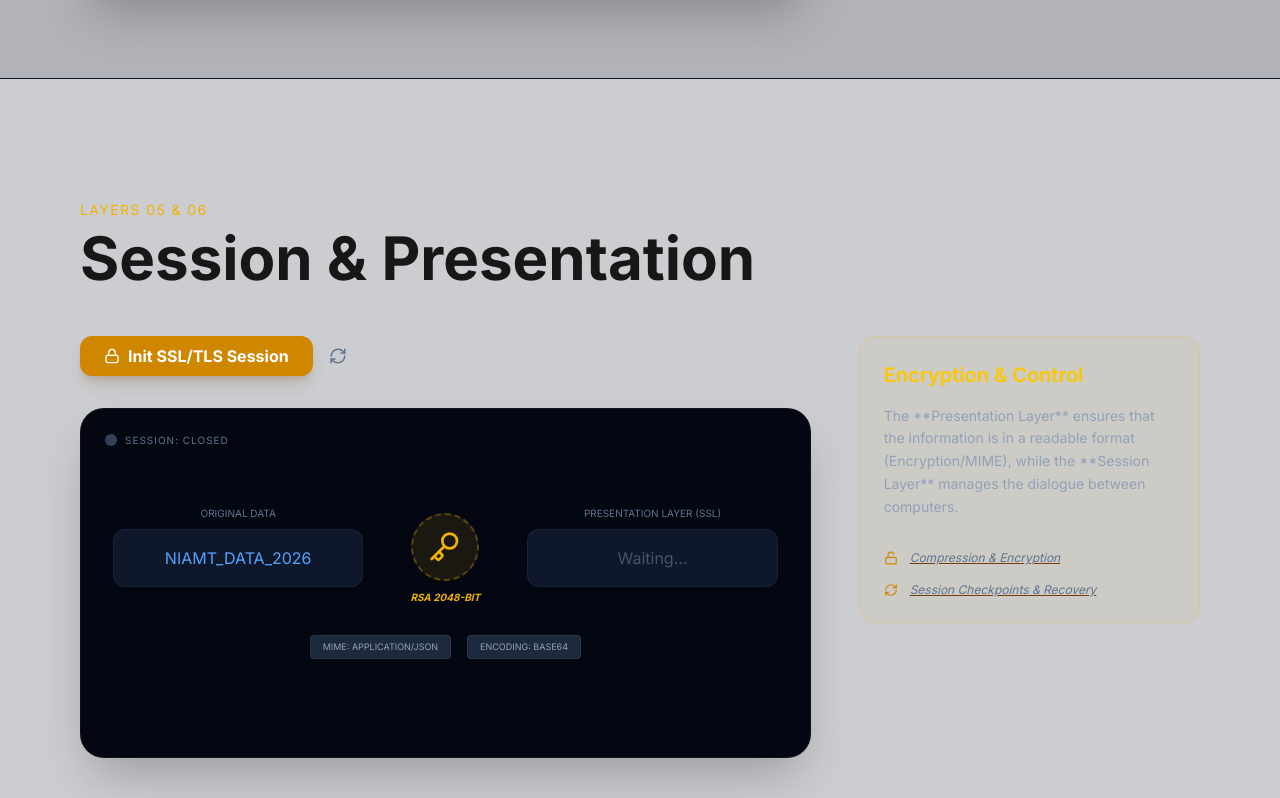
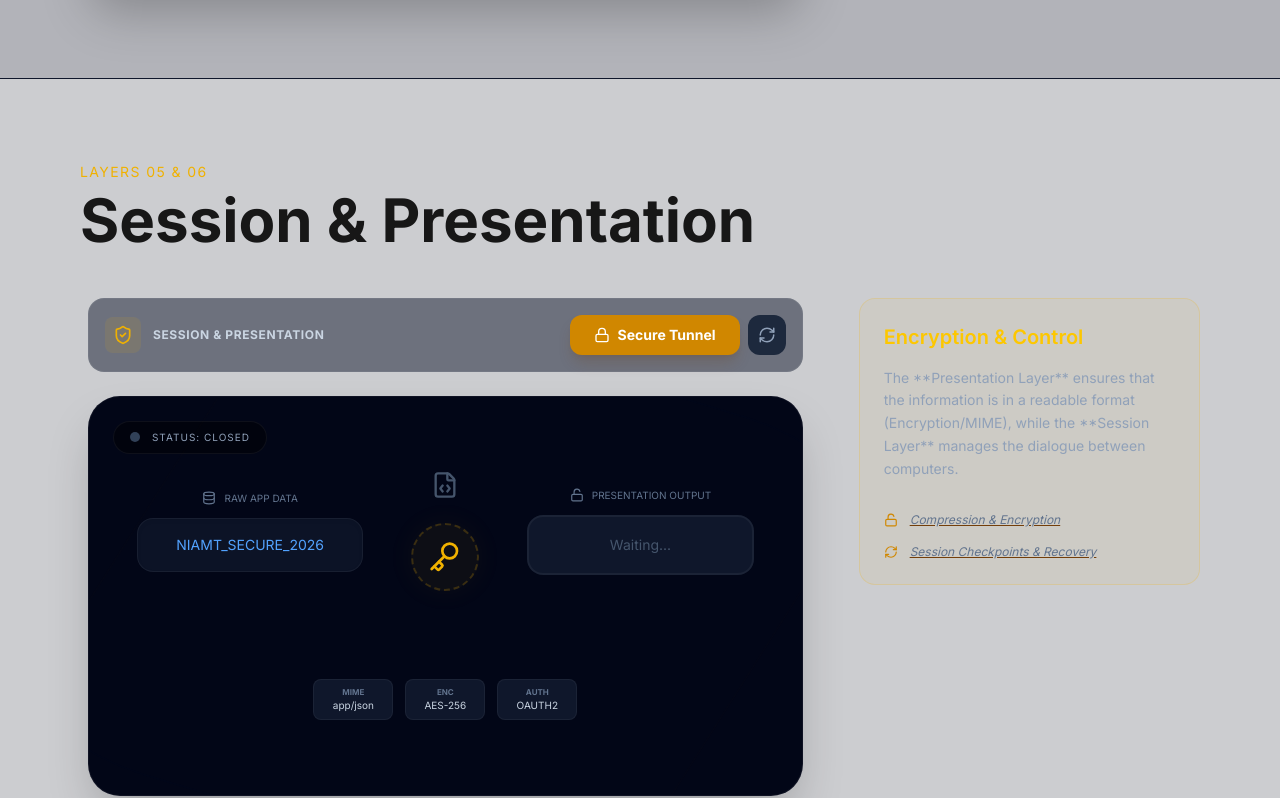
Before and after one commit to Snehil7903/net-sim, a Next.js app: page / in a window 1280 px wide. Shown: the part 4229-5027 px from the top of the page. Built offline with nearby package versions, Linux system fonts and the light colour scheme.

Commit message:
Improve session layer

```diff
--- a/components/SessionPresentation.tsx
+++ b/components/SessionPresentation.tsx
@@ -1,90 +1,148 @@
 "use client";
-import { useState } from 'react';
+import { useState, useRef } from 'react';
 import gsap from 'gsap';
-import { Lock, Unlock, RefreshCw, Key } from 'lucide-react';
+import { Lock, Unlock, RefreshCw, Key, ShieldCheck, Database, FileCode } from 'lucide-react';
 
 export default function SessionPresentation() {
   const [isEncrypted, setIsEncrypted] = useState(false);
-  const [sessionActive, setSessionActive] = useState(false);
-  const [text, setText] = useState("NIAMT_DATA_2026");
+  const [isFormatted, setIsFormatted] = useState(false);
+  const [sessionStatus, setSessionStatus] = useState('Closed');
+  const [text] = useState("NIAMT_SECURE_2026");
+  const containerRef = useRef(null);
 
-  const startSecureSession = () => {
+  const startSequence = () => {
     const tl = gsap.timeline();
+    reset();
 
-    // 1. Session Layer: Negotiation
-    setSessionActive(true);
-    tl.to(".session-indicator", { backgroundColor: "#facc15", scale: 1.2, duration: 0.3 });
+    // 1. Session Layer: Negotiation (Yellow)
+    setSessionStatus('Negotiating...');
+    tl.to(".session-indicator", { backgroundColor: "#facc15", scale: 1.5, duration: 0.4 });
+    tl.fromTo(".session-log", { opacity: 0, y: 10 }, { opacity: 1, y: 0, duration: 0.3 });
 
-    // 2. Presentation Layer: Encryption
-    tl.to(".encryption-gear", { rotate: 360, duration: 1, ease: "power2.inOut" });
-    tl.call(() => setIsEncrypted(true));
+    // 2. Presentation Layer: Formatting/Compression (Blue)
+    tl.to(".status-text", { textContent: "Formatting MIME...", duration: 0.5 });
+    tl.to(".data-source", { scale: 0.9, opacity: 0.5, duration: 0.4 });
+    tl.call(() => setIsFormatted(true));
+    tl.to(".format-icon", { rotate: 180, color: "#60a5fa", duration: 0.5 });
 
-    // 3. Complete
+    // 3. Presentation Layer: Encryption (Gold)
+    tl.to(".encryption-gear", { rotate: 360, scale: 1.2, duration: 1, ease: "back.inOut(1.7)" });
+    tl.call(() => {
+      setIsEncrypted(true);
+      setSessionStatus('Active');
+    });
+
+    // 4. Final: Session Established
     tl.to(".session-indicator", { backgroundColor: "#22c55e", scale: 1, duration: 0.3 });
+    tl.to(".status-text", { textContent: "TLS 1.3 Tunnel Established", color: "#22c55e", duration: 0.5 });
   };
 
   const reset = () => {
     setIsEncrypted(false);
-    setSessionActive(false);
-    gsap.set(".encryption-gear", { rotate: 0 });
+    setIsFormatted(false);
+    setSessionStatus('Closed');
+    gsap.set(".encryption-gear", { rotate: 0, scale: 1 });
+    gsap.set(".format-icon", { rotate: 0, color: "#475569" });
+    gsap.set(".data-source", { scale: 1, opacity: 1 });
   };
 
   return (
-    <div className="space-y-8">
-      <div className="flex gap-4">
-        <button
-          onClick={startSecureSession}
-          className="bg-yellow-600 hover:bg-yellow-500 text-white px-6 py-2 rounded-xl flex items-center gap-2 transition-all font-bold shadow-lg shadow-yellow-900/20"
-        >
-          <Lock size={16} /> Init SSL/TLS Session
-        </button>
-        <button onClick={reset} className="text-slate-500 hover:text-white transition-colors">
-          <RefreshCw size={18} />
-        </button>
+    <div className="space-y-6 w-full max-w-5xl mx-auto px-2">
+      {/* Controls */}
+      <div className="flex flex-col md:flex-row justify-between items-center gap-4 bg-slate-900/50 p-4 rounded-2xl border border-white/5">
+        <div className="flex items-center gap-3">
+          <div className="p-2 bg-yellow-500/10 rounded-lg">
+            <ShieldCheck className="text-yellow-500" size={20} />
+          </div>
+          <p className="text-xs font-bold uppercase tracking-wider text-slate-300">Session & Presentation</p>
+        </div>
+
+        <div className="flex gap-2 w-full md:w-auto">
+          <button
+            onClick={startSequence}
+            className="flex-1 md:flex-none bg-yellow-600 hover:bg-yellow-500 text-white px-6 py-2.5 rounded-xl flex items-center justify-center gap-2 transition-all font-bold text-sm shadow-lg shadow-yellow-900/20"
+          >
+            <Lock size={16} /> Secure Tunnel
+          </button>
+          <button onClick={reset} className="p-2.5 bg-slate-800 rounded-xl hover:bg-slate-700 text-slate-400">
+            <RefreshCw size={18} />
+          </button>
+        </div>
       </div>
 
-      <div className="relative bg-[#030712] rounded-3xl border border-white/5 p-8 min-h-[350px] flex flex-col items-center justify-center overflow-hidden shadow-2xl">
+      <div ref={containerRef} className="relative bg-[#020617] rounded-[2rem] border border-white/5 p-6 md:p-12 min-h-[500px] md:min-h-[400px] flex flex-col items-center justify-center overflow-hidden shadow-2xl">
 
-        {/* Session Status Bubble */}
-        <div className="absolute top-6 left-6 flex items-center gap-2">
-          <div className={`session-indicator w-3 h-3 rounded-full bg-slate-700 transition-colors duration-500`} />
-          <span className="text-[10px] font-mono text-slate-500 uppercase tracking-widest">
-            {sessionActive ? 'Session: Active (ID: #8821)' : 'Session: Closed'}
+        {/* Session Badge */}
+        <div className="absolute top-6 left-6 flex items-center gap-3 bg-black/40 px-4 py-2 rounded-full border border-white/5">
+          <div className="session-indicator w-2.5 h-2.5 rounded-full bg-slate-700" />
+          <span className="text-[10px] font-mono text-slate-400 uppercase tracking-widest whitespace-nowrap">
+            Status: {sessionStatus}
           </span>
         </div>
 
-        <div className="flex flex-col md:flex-row items-center gap-12 w-full max-w-2xl">
-          {/* Plain Text (Application Source) */}
-          <div className="flex-1 text-center">
-            <p className="text-[10px] text-slate-500 mb-2 font-mono uppercase">Original Data</p>
-            <div className="p-4 bg-slate-900 border border-white/5 rounded-xl font-mono text-blue-400">
+        {/* The Pipeline */}
+        <div className="flex flex-col md:flex-row items-center gap-8 md:gap-12 w-full max-w-4xl relative z-10">
+
+          {/* Step 1: Raw Data */}
+          <div className="data-source flex-1 w-full text-center">
+            <div className="flex items-center justify-center gap-2 mb-3">
+              <Database size={14} className="text-slate-500" />
+              <p className="text-[10px] text-slate-500 font-mono uppercase">Raw App Data</p>
+            </div>
+            <div className="p-4 bg-slate-900/80 border border-white/5 rounded-2xl font-mono text-blue-400 text-sm shadow-inner">
               {text}
             </div>
           </div>
 
-          {/* Encryption Engine */}
-          <div className="relative">
-            <div className="encryption-gear p-4 rounded-full bg-yellow-500/10 border-2 border-dashed border-yellow-500/30">
+          {/* Transformation Center (Mobile Vertical / Desktop Horizontal) */}
+          <div className="flex flex-row md:flex-col items-center gap-6 py-4 md:py-0">
+            <div className="format-icon text-slate-600 transition-colors">
+              <FileCode size={28} />
+            </div>
+            <div className="encryption-gear p-4 rounded-full bg-yellow-500/5 border-2 border-dashed border-yellow-500/20 shadow-[0_0_30px_rgba(234,179,8,0.05)]">
               <Key size={32} className="text-yellow-500" />
-            </div>
-            <div className="absolute -bottom-6 left-1/2 -translate-x-1/2 whitespace-nowrap text-[10px] font-bold text-yellow-500 uppercase italic">
-              RSA 2048-bit
             </div>
           </div>
 
-          {/* Formatted Data (Presentation Output) */}
-          <div className="flex-1 text-center">
-            <p className="text-[10px] text-slate-500 mb-2 font-mono uppercase">Presentation Layer (SSL)</p>
-            <div className={`p-4 border transition-all duration-500 rounded-xl font-mono truncate ${isEncrypted ? 'bg-yellow-500/10 border-yellow-500/50 text-yellow-200' : 'bg-slate-900 border-white/5 text-slate-600'}`}>
-              {isEncrypted ? 'Ø×²À79!$#æ' : 'Waiting...'}
+          {/* Step 2: Formatted & Encrypted */}
+          <div className="flex-1 w-full text-center">
+            <div className="flex items-center justify-center gap-2 mb-3">
+              <Unlock size={14} className={isEncrypted ? "text-yellow-500" : "text-slate-500"} />
+              <p className="text-[10px] text-slate-500 font-mono uppercase">Presentation Output</p>
+            </div>
+            <div className={`p-4 border-2 transition-all duration-700 rounded-2xl font-mono text-sm break-all min-h-[60px] flex items-center justify-center ${
+              isEncrypted
+              ? 'bg-yellow-500/10 border-yellow-500/40 text-yellow-200 shadow-[0_0_20px_rgba(234,179,8,0.1)]'
+              : 'bg-slate-900 border-white/5 text-slate-600'
+            }`}>
+              {isEncrypted ? '0xEF_99_A1_7C_22' : isFormatted ? '{"data": "NIAMT..."}' : 'Waiting...'}
             </div>
           </div>
         </div>
 
-        {/* MIME Visualization */}
-        <div className="mt-12 flex gap-4">
-            <span className="px-3 py-1 rounded bg-slate-800 text-[9px] font-mono text-slate-400 border border-white/5 uppercase">MIME: application/json</span>
-            <span className="px-3 py-1 rounded bg-slate-800 text-[9px] font-mono text-slate-400 border border-white/5 uppercase">Encoding: Base64</span>
+        {/* Footer Info */}
+        <div className="mt-12 w-full max-w-lg">
+          <div className="status-text text-center text-[11px] font-mono text-slate-500 mb-6 uppercase tracking-widest h-4">
+             {/* GSAP updates this text */}
+          </div>
+          <div className="flex flex-wrap justify-center gap-3">
+            {[
+              { label: "MIME", val: "app/json" },
+              { label: "Enc", val: "AES-256" },
+              { label: "Auth", val: "OAUTH2" }
+            ].map((item, i) => (
+              <div key={i} className="px-3 py-1.5 rounded-lg bg-slate-900 border border-white/5 flex flex-col items-center min-w-[80px]">
+                <span className="text-[8px] text-slate-500 font-bold uppercase">{item.label}</span>
+                <span className="text-[10px] text-slate-300 font-mono">{item.val}</span>
+              </div>
+            ))}
+          </div>
+        </div>
+
+        {/* Background Decorative Rings */}
+        <div className="absolute top-1/2 left-1/2 -translate-x-1/2 -translate-y-1/2 w-[150%] h-[150%] opacity-10 pointer-events-none">
+          <div className="absolute inset-0 border border-yellow-500/20 rounded-full animate-[spin_20s_linear_infinite]" />
+          <div className="absolute inset-10 border border-blue-500/20 rounded-full animate-[spin_15s_linear_infinite_reverse]" />
         </div>
       </div>
     </div>
```
